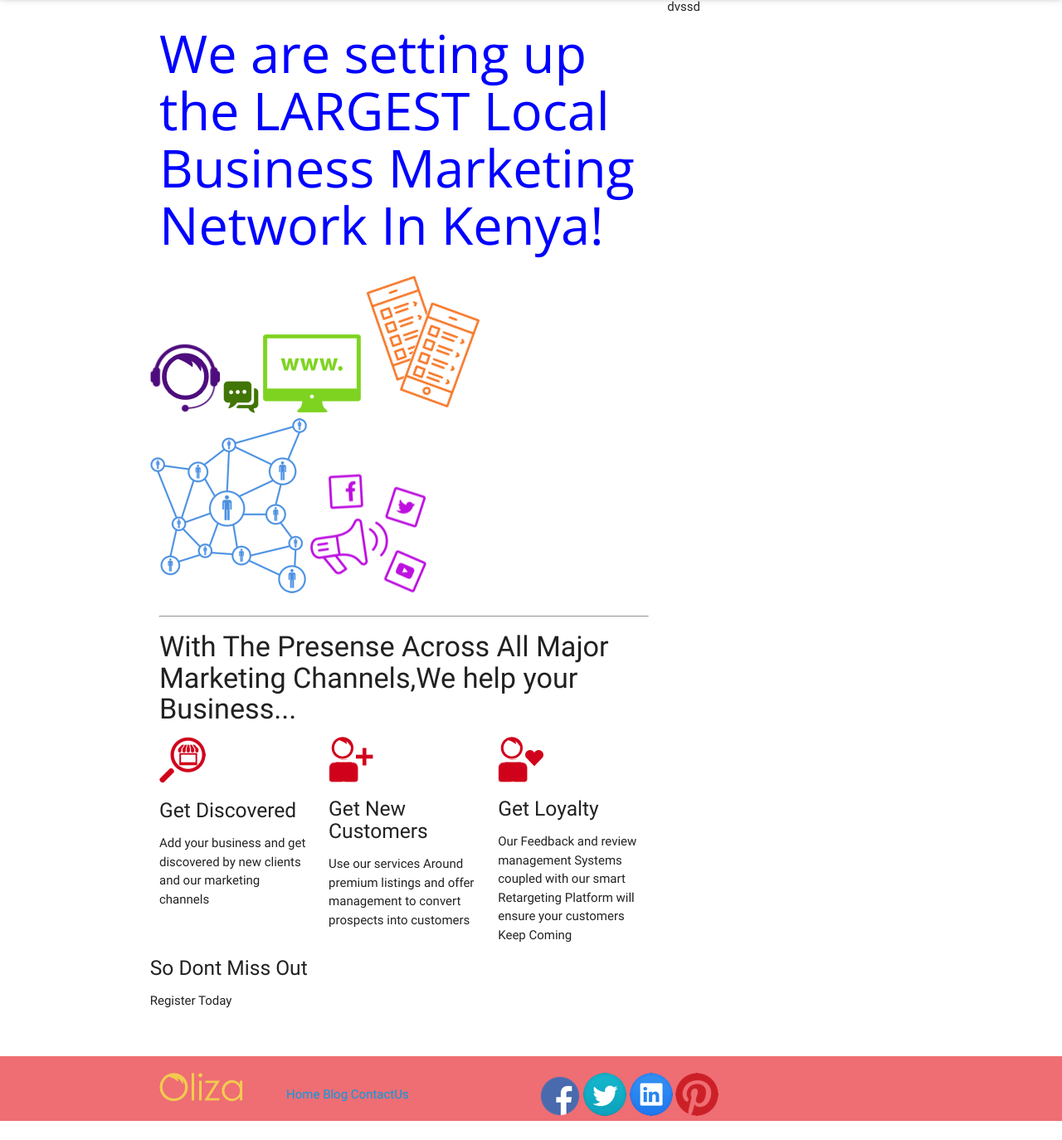
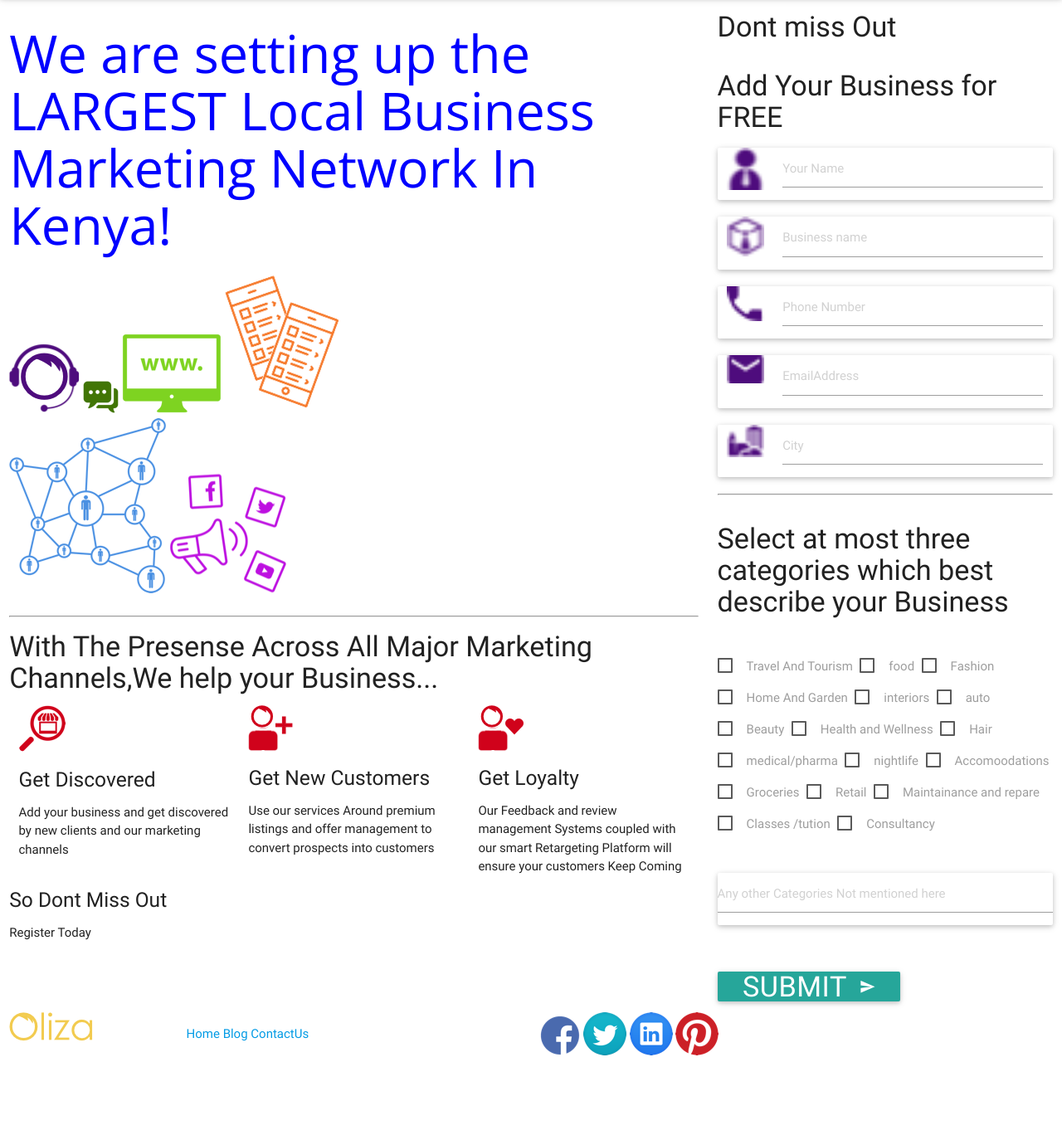
Before and after one commit to Victorgichohi/Oliza, a plain HTML site: page index.html in a window 1280 px wide. Shown: the part 67-1441 px from the top of the page at 83% size. After the commit the page ends 1406 px from the top, so only its background shows below. Drawn offline with nearby package versions, Linux system fonts and the light colour scheme.

Commit message:
contact form semi-complete

```diff
--- a/css/main.css
+++ b/css/main.css
@@ -12,6 +12,17 @@
   font-family: 'Open Sans', sans-serif;
 }
 /*body icons*/
+
+/*contact form*/
+.contact_cards_icons img{
+  height: 100%;
+  width:100%;
+}
+/*.check_box_style{
+  width:40px;
+  height:30px;
+  background-color: #ABDFE6;
+}*/
 /*footer*/
 .page-footer{
  color:#8D26FF!important;
--- a/index.html
+++ b/index.html
@@ -33,7 +33,7 @@
     </div>
   </nav>
   <!-- Main row -->
-  <div class="container">
+
 
 
   <div class="row">
@@ -82,19 +82,153 @@
       </div>
     </div>
     <div class="submission_form col l4 m4 s12">
-      dvssd
+      <div class="row dont_miss_out">
+        <h4>Dont miss Out</h4>
+      </div>
+      <h4>Add Your Business for FREE<h4>
+        <div class="contact_cards">
+          <div class="card">
+            <div class="row input-field">
+              <div class="contact_cards_icons col s2">
+              <img src="assets/icons/name_icon.png">
+            </div>
+            <div class="col s10">
+              <input placeholder="Your Name" id="first_name" type="text" class="validate">
+
+          </div>
+          </div>
+          </div>
+          <div class="card">
+            <div class="row input-field">
+              <div class="contact_cards_icons col s2">
+              <img src="assets/icons/business_name_icon.png">
+            </div>
+            <div class="col s10">
+              <input placeholder="Business name" id="first_name" type="text" class="validate">
+
+          </div>
+          </div>
+          </div>
+          <div class="card">
+            <div class="row input-field">
+              <div class="contact_cards_icons col s2">
+              <img src="assets/icons/phone_icon.png">
+            </div>
+            <div class="col s10">
+              <input placeholder="Phone Number" id="first_name" type="text" class="validate">
+
+          </div>
+          </div>
+          </div>
+          <div class="card">
+            <div class="row input-field">
+              <div class="contact_cards_icons col s2">
+              <img src="assets/icons/email_icon.png">
+            </div>
+            <div class="col s10">
+              <input placeholder="EmailAddress" id="first_name" type="text" class="validate">
+
+          </div>
+          </div>
+          </div>
+          <div class="card">
+            <div class="row input-field">
+              <div class="contact_cards_icons col s2">
+              <img src="assets/icons/city_icon.png">
+            </div>
+            <div class="col s10">
+              <input placeholder="City" id="first_name" type="text" class="validate">
+
+          </div>
+          </div>
+          </div>
+
+        </div>
+
+
+    <hr>
+    <p>Select at most three categories which best describe your Business</p>
+    <div class="check_boxes">
+      <form class="check_box_form" action="#" method="#">
+
+        <input type="checkbox" id="one" />
+        <label for="one">Travel And Tourism</label>
+
+        <input type="checkbox" id="two" />
+        <label for="two">food</label>
+
+        <input type="checkbox" id="three" />
+        <label for="three">Fashion</label>
+
+        <input type="checkbox" id="four" />
+        <label for="four">Home And Garden</label>
+
+        <input type="checkbox" id="five" />
+        <label for="five">interiors</label>
+
+        <input type="checkbox" id="six" />
+        <label for="six">auto</label>
+
+        <input type="checkbox" id="seven" />
+        <label for="seven">Beauty</label>
+
+        <input type="checkbox" id="eight" />
+        <label for="eight">Health and Wellness</label>
+
+        <input type="checkbox" id="nine" />
+        <label for="nine">Hair</label>
+
+        <input type="checkbox" id="ten" />
+        <label for="ten">medical/pharma</label>
+
+        <input type="checkbox" id="eleven" />
+        <label for="eleven">nightlife</label>
+
+        <input type="checkbox" id="twelve" />
+        <label for="twelve">Accomoodations</label>
+
+        <input type="checkbox" id="thirteen" />
+        <label for="thirteen">Groceries</label>
+
+        <input type="checkbox" id="fourteen" />
+        <label for="fourteen">Retail</label>
+
+        <input type="checkbox" id="fifteen" />
+        <label for="fifteen">Maintainance and repare</label>
+
+        <input type="checkbox" id="sixteen" />
+        <label for="sixteen">Classes /tution</label>
+
+        <input type="checkbox" id="seventeen" />
+        <label for="seventeen">Consultancy</label>
+
+
+
+
+      </form>
+
     </div>
+    <br>
+    <div class="card">
+      <input placeholder="Any other Categories Not mentioned here" id="first_name" type="text" class="validate">
+
+    </div>
+     <br>
+     <button class="btn waves-effect waves-light" type="submit" name="action">Submit
+    <i class="material-icons right">send</i>
+  </button>
   </div>
 
-  </div>
+
 
   <!-- FOOTER -->
-  <div class="row footer">
-    <footer class="page-footer">
-          <div class="container">
+
+<div class="row footer">
+  <footer>
+
             <div class="row">
               <div class="col l2 s12">
-                <a href="#!" class="brand-logo"><img src="assets/icons/oliza logo.png"></a>
+                <a href="#!"><img src="assets/icons/oliza logo.png"></a>
 
               </div>
               <div class="col l4  s12">
@@ -105,17 +239,17 @@
                 </ul>
 
               </div>
-              <div class="col l4  s12">
+              <div class="col l6  s12">
                 <img src="assets/icons/fb_icon.png">
                 <img src="assets/icons/twitter_icon.png">
                 <img src="assets/icons/linkedin-icon.png">
                 <img src="assets/icons/pinterest_icon.png">
               </div>
             </div>
-          </div>
+
 
         </footer>
-  </div>
+</div>
      <!--Import jQuery before materialize.js-->
      <script type="text/javascript" src="https://code.jquery.com/jquery-2.1.1.min.js"></script>
      <script type="text/javascript" src="js/materialize.min.js"></script>
```
